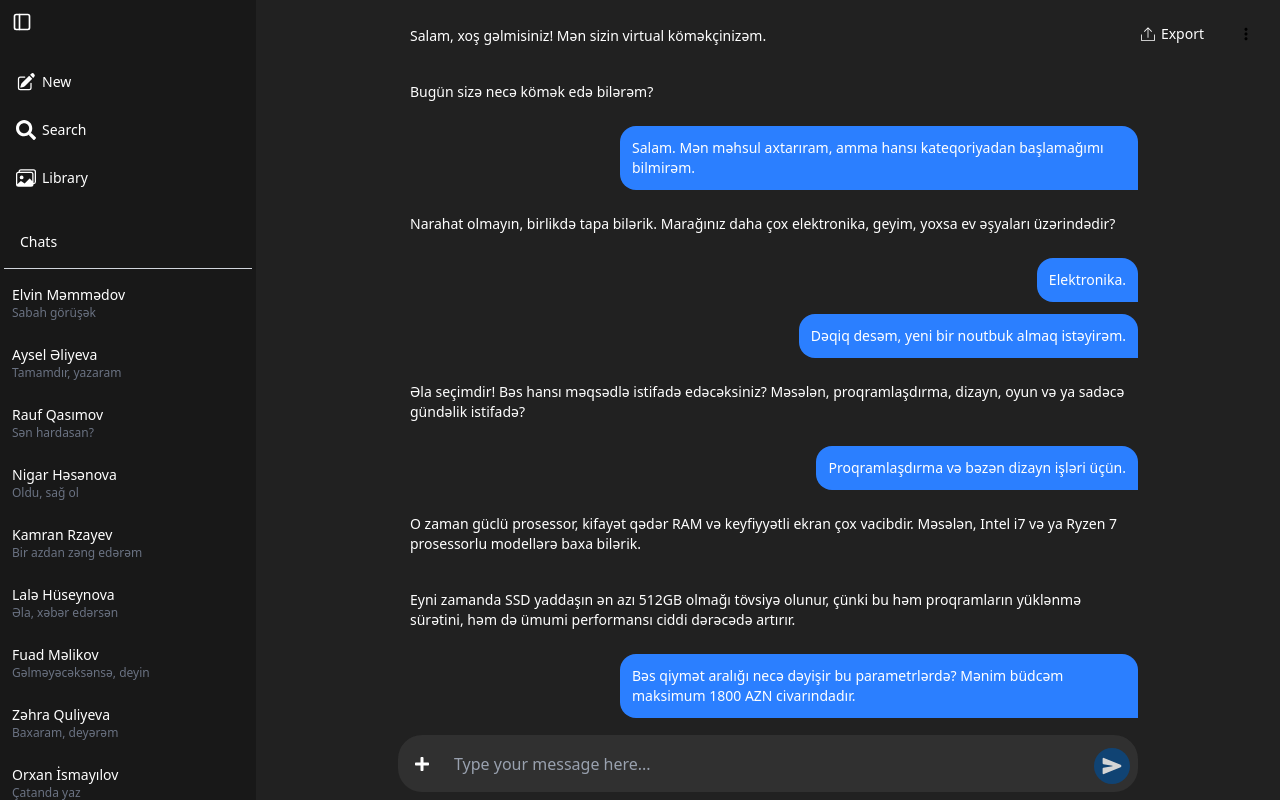
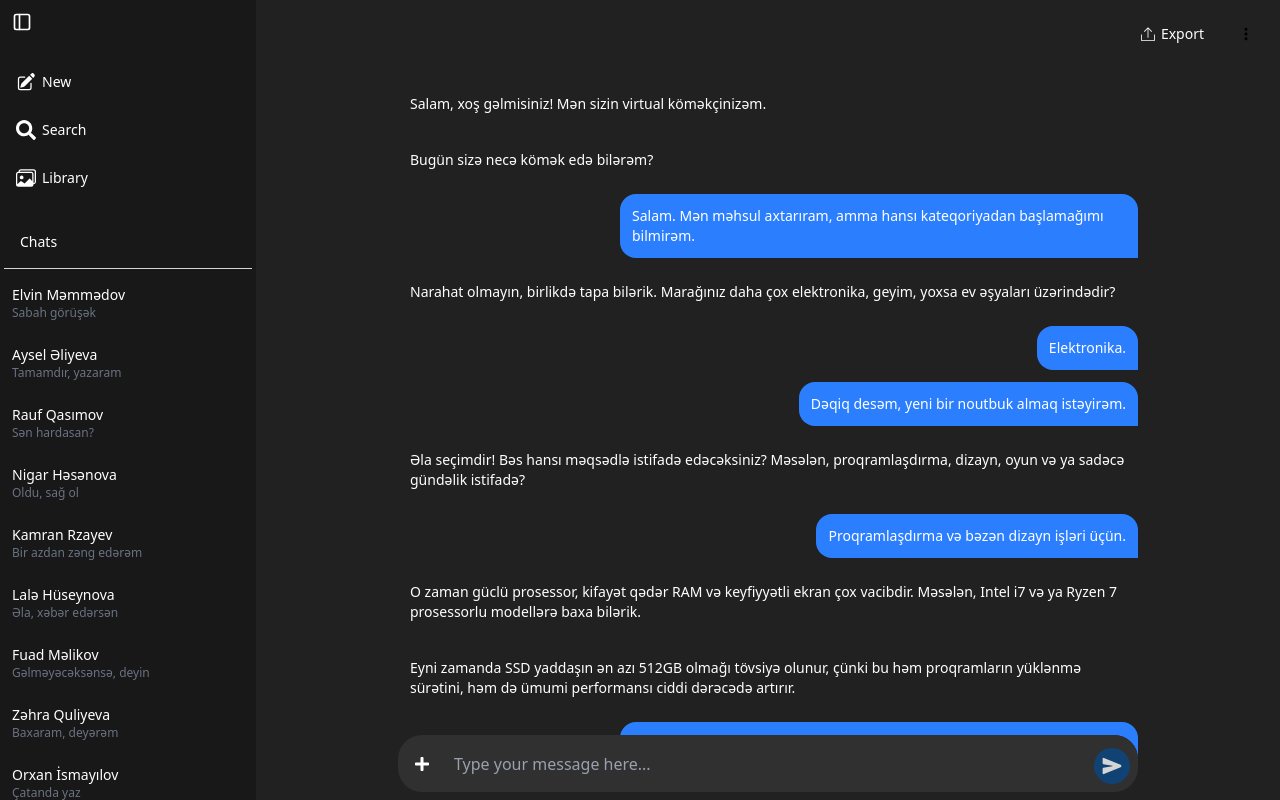
Before and after one commit to JafarMustafayev/ChatBot2, a React (Vite) app: page / in a window 1280 px wide. Built offline with nearby package versions, Linux system fonts and the light colour scheme.

Commit message:
feat: add routing with react-router-dom and implement MainLayout and SettingsPage components

```diff
--- a/package.json
+++ b/package.json
@@ -14,6 +14,7 @@
     "react": "^19.1.1",
     "react-dom": "^19.1.1",
     "react-icons": "^5.5.0",
+    "react-router-dom": "^7.9.3",
     "tailwind-scrollbar": "^4.0.2",
     "tailwindcss": "^4.1.14"
   },
--- a/src/App.tsx
+++ b/src/App.tsx
@@ -1,11 +1,20 @@
 import "./App.css";
+import { BrowserRouter, Routes, Route } from "react-router-dom";
+
 import ChatPage from "./pages/ChatPage";
+import MainLayout from "./components/Layout/MainLayout";
+import SettingsPage from "./pages/SettingsPage";
 
 function App() {
   return (
-    <div className="App">
-      <ChatPage />
-    </div>
+    <BrowserRouter>
+      <Routes>
+        <Route element={<MainLayout />}>
+          <Route path="/" element={<ChatPage />} />
+          <Route path="/profile" element={<SettingsPage />} />
+        </Route>
+      </Routes>
+    </BrowserRouter>
   );
 }
 
--- /dev/null
+++ b/src/components/Layout/MainLayout.tsx
@@ -0,0 +1,17 @@
+import { Outlet } from "react-router-dom";
+import Sidebar from "../Sidebar/Sidebar";
+const MainLayout = () => {
+  return (
+    <>
+      <div className="flex h-screen bg-main-color relative overflow-hidden">
+        <div>
+          <Sidebar />
+        </div>
+
+        <Outlet />
+      </div>
+    </>
+  );
+};
+
+export default MainLayout;
--- a/src/pages/ChatPage.tsx
+++ b/src/pages/ChatPage.tsx
@@ -42,14 +42,10 @@ const ChatPage = () => {
   const activeChat = chats.find((c) => c.id === activeChatId);
 
   return (
-    <div className="flex h-screen bg-main-color relative overflow-hidden">
-      <div>
-        <Sidebar />
-      </div>
-
+    <>
       {/* Sağ tərəf */}
       <div className="flex-1 flex flex-col relative min-w-0 overflow-hidden">
-        <div className=" top-0 right-0  p-4 z-10  gap-2 flex xl:absolute justify-end">
+        <div className=" top-0 right-0  p-4 z-10  gap-2 flex xl: justify-end">
           <button className="mr-2 p-2 bg-transparent hover:bg-button-hover gap-1.5 text-white rounded-3xl flex items-center">
             <TfiExport size={14} />
             <span className="text-sm hidden sm:inline">Export</span>
@@ -96,7 +92,7 @@ const ChatPage = () => {
           <ChatWindow />
         </div>
       </div>
-    </div>
+    </>
   );
 };
 
--- a/src/pages/SettingsPage.tsx
+++ b/src/pages/SettingsPage.tsx
@@ -0,0 +1,5 @@
+const SettingsPage = () => {
+  return <div>SettingsPage</div>;
+};
+
+export default SettingsPage;
```
Also changed, not shown: 1 other file (tests, documents, lock files or other folders).
